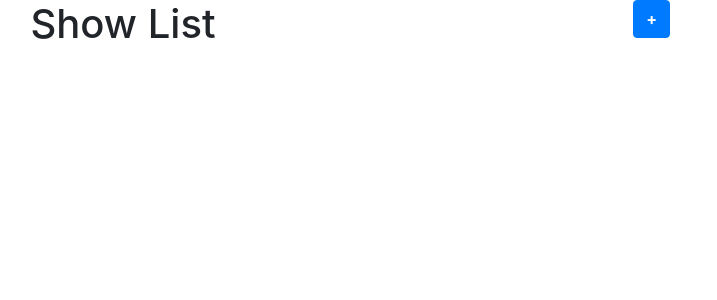
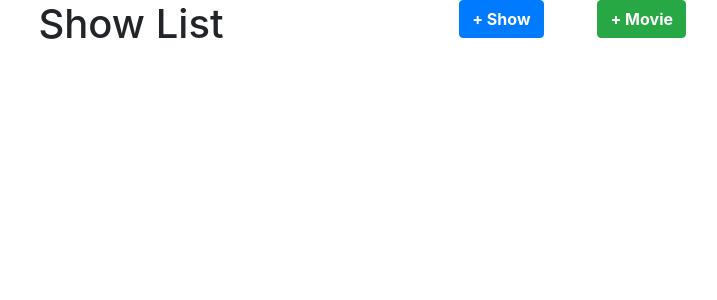
Before and after one commit to CorvustKodi/slurpee-server-docker, a Flask app: page / in a window 1280 px wide. Shown: the top 300 px of the page, without its empty margins (509-1226 px from the left). Run offline with Flask 2, Linux system fonts and the light colour scheme; data that the repository does not hold is empty; some libraries are stand-ins or nearby versions.

Commit message:
Added admove button

```diff
--- a/app/templates/index.html
+++ b/app/templates/index.html
@@ -1,11 +1,15 @@
 {% extends "base_layout.html" %}
 {% block pageHeader %}
                 <div class="col"></div>
-                <div class="col text-center">
+                <div class="col"></div>
+                <div class="col-6 text-center">
                   <h1>Show List</h1>
                 </div>
-                <div class="col text-right mr-3">
-                  <button class="btn btn-primary" onclick="window.location.href='/addnew'"><strong>+</strong></button>
+                <div class="col text-right ">
+                  <button class="btn btn-primary" onclick="window.location.href='/addnew'"><strong>+ Show</strong></button>
+                </div>
+                <div class="col text-right ">
+                  <button class="btn btn-success" onclick="window.location.href='/addmovie'"><strong>+ Movie</strong></button>
                 </div>
 {% endblock %}
 {% block pageBody %}
```
